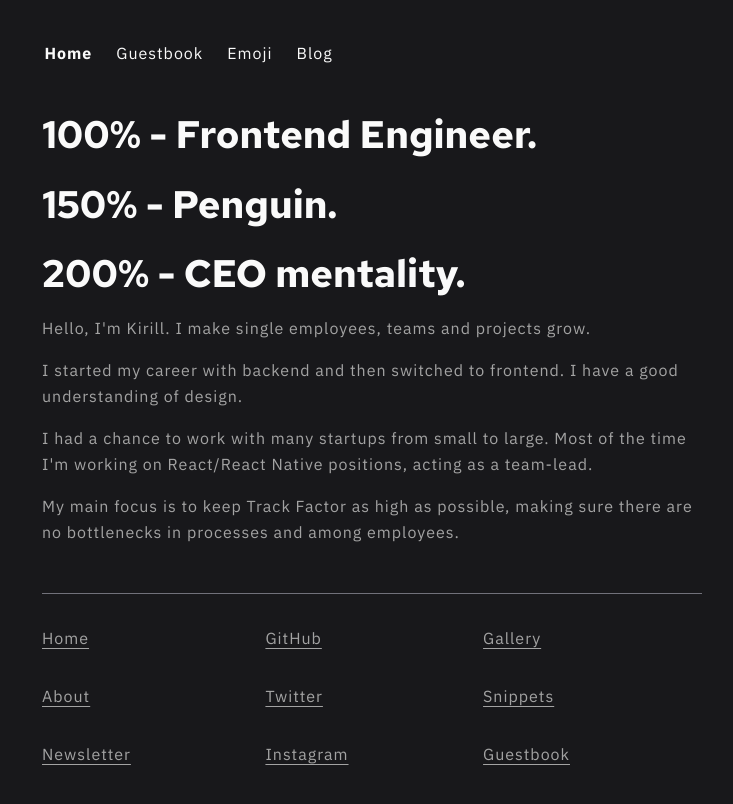
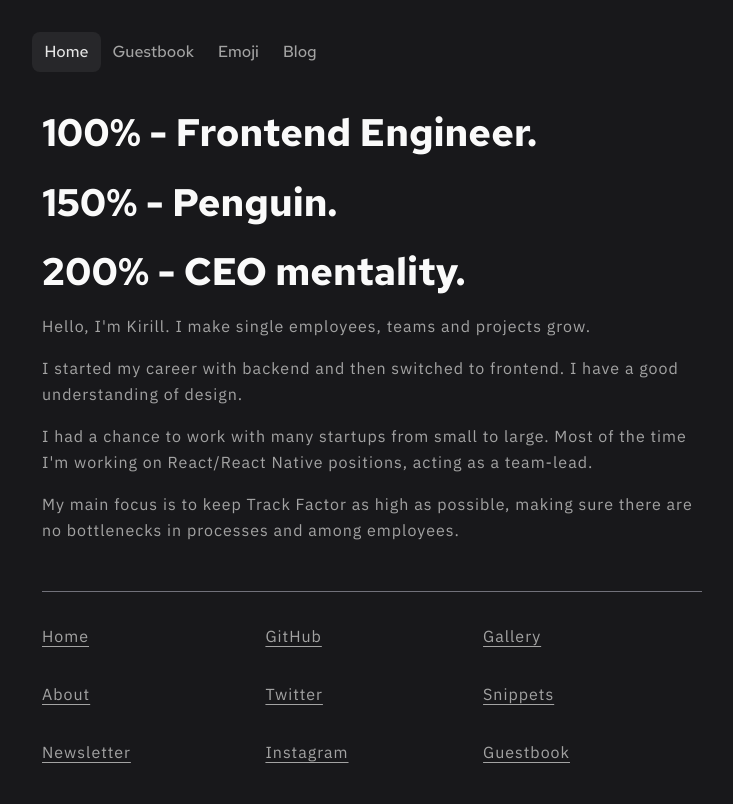
Before and after one commit to kirillkurko/kkurko.dev, a Next.js app: page / in a window 1280 px wide. Shown: the top 804 px of the page, without its empty margins (268-1001 px from the left). Built offline with nearby package versions, Linux system fonts and the light colour scheme.

Commit message:
Improve NavBar styles to avoid content jumping

```diff
--- a/src/components/NavItem.tsx
+++ b/src/components/NavItem.tsx
@@ -20,11 +20,11 @@ const NavItem = ({ href, text, disabled = false }: Props) => {
       href={href}
       aria-disabled={disabled}
       className={clsx(
-        isActive ? 'font-semibold text-gray-200' : 'font-normal text-gray-400',
-        'inline-block px-3 sm:py-2 rounded-lg hover:bg-zinc-800 transition-all',
+        'inline-block px-3 sm:py-2 rounded-lg font-medium transition-all text-neutral-400 hover:text-neutral-200',
+        isActive && 'bg-zinc-800 !text-neutral-200',
       )}
     >
-      <Paragraph className='capsize !mb-0'>{text}</Paragraph>
+      <p className='capsize'>{text}</p>
     </NextLink>
   );
 };
--- a/src/pages/_document.tsx
+++ b/src/pages/_document.tsx
@@ -6,7 +6,7 @@ export default class CustomDocument extends Document {
       <Html lang='en' className='scroll-smooth bg-zinc-900'>
         <Head>
           <link
-            href='https://fonts.googleapis.com/css2?family=Red+Hat+Text:wght@400;700&display=swap'
+            href='https://fonts.googleapis.com/css2?family=Red+Hat+Text:wght@400;500;700&display=swap'
             rel='stylesheet'
           />
           <link
```
